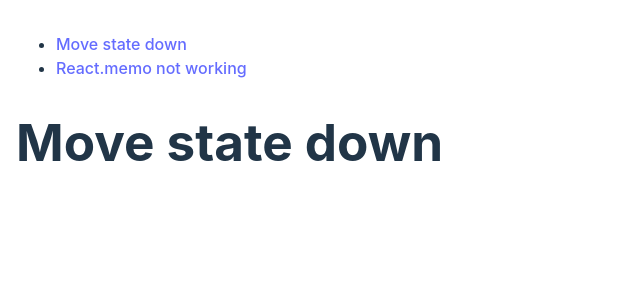
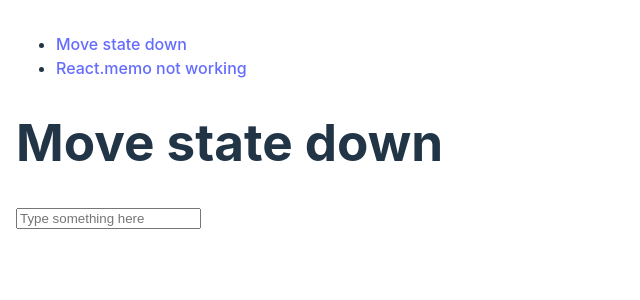
Before and after one commit to jankalfus/react-performance, a React (Vite) app: page /move-state-down in a window 1280 px wide. Shown: the top 300 px of the page, without its empty margins (0-640 px from the left). Built offline with nearby package versions, Linux system fonts and the light colour scheme.

Commit message:
Move state down example

```diff
--- a/src/move-state-down/MoveStateDown.tsx
+++ b/src/move-state-down/MoveStateDown.tsx
@@ -1,6 +1,19 @@
+import { useState } from "react";
+import { SlowComponent } from "../shared/SlowComponent";
+
 export const MoveStateDown = () => {
+  const [value, setValue] = useState("");
   return (
     <>
+      <input
+        placeholder="Type something here"
+        type="text"
+        value={value}
+        onChange={(e) => {
+          setValue(e.target.value);
+        }}
+      />
+      <SlowComponent />
     </>
   );
 };
--- /dev/null
+++ b/src/shared/SlowComponent.tsx
@@ -0,0 +1,4 @@
+export const SlowComponent = () => {
+  for (let i = 0; i < 100000000; i++) {}
+  return null;
+};
```
